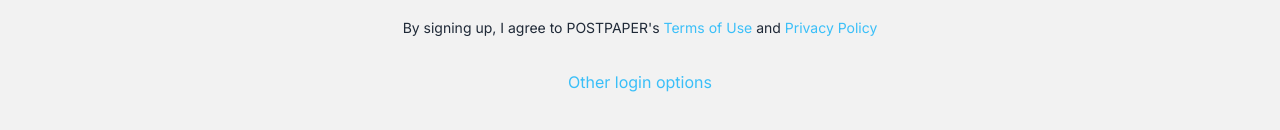
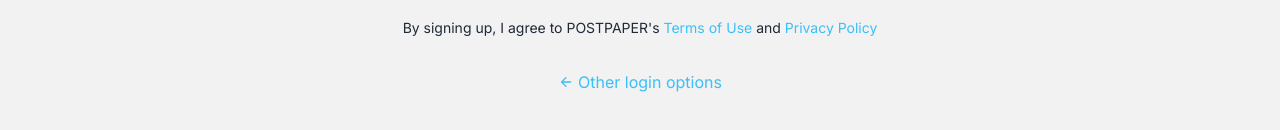
Before and after one commit to dominik-stumpf/post-paper, a Next.js app: page /signup/email in a window 1280 px wide. Shown: the part 600-730 px from the top of the page. Built offline with nearby package versions, Linux system fonts and the light colour scheme; no server answers.

Commit message:
added arrow to email

```diff
--- a/src/app/signup/email/page.tsx
+++ b/src/app/signup/email/page.tsx
@@ -2,6 +2,7 @@
 
 import { api } from '@/server-data';
 import { signIn, useSession } from 'next-auth/react';
+import Image from 'next/image';
 import Link from 'next/link';
 import { useRouter } from 'next/navigation';
 import PocketBase from 'pocketbase';
@@ -89,7 +90,20 @@ export default function EmailForm() {
           </Link>
         </div>
       </form>
-      <Link href="/signup" className="link-info">
+      <Link href="/signup" className="link-info flex gap-1 items-center">
+        <svg
+          xmlns="http://www.w3.org/2000/svg"
+          width="1em"
+          height="1em"
+          viewBox="0 0 24 24"
+          className="inline rotate-180"
+        >
+          <title>arrow</title>
+          <path
+            fill="currentColor"
+            d="M5 13h11.17l-4.88 4.88c-.39.39-.39 1.03 0 1.42c.39.39 1.02.39 1.41 0l6.59-6.59a.996.996 0 0 0 0-1.41l-6.58-6.6a.996.996 0 1 0-1.41 1.41L16.17 11H5c-.55 0-1 .45-1 1s.45 1 1 1z"
+          />
+        </svg>
         Other login options
       </Link>
     </div>
```
Also changed, not shown: public/assets/round-arrow-forward.svg (added), public/assets/round-arrow-outward.svg (added).
